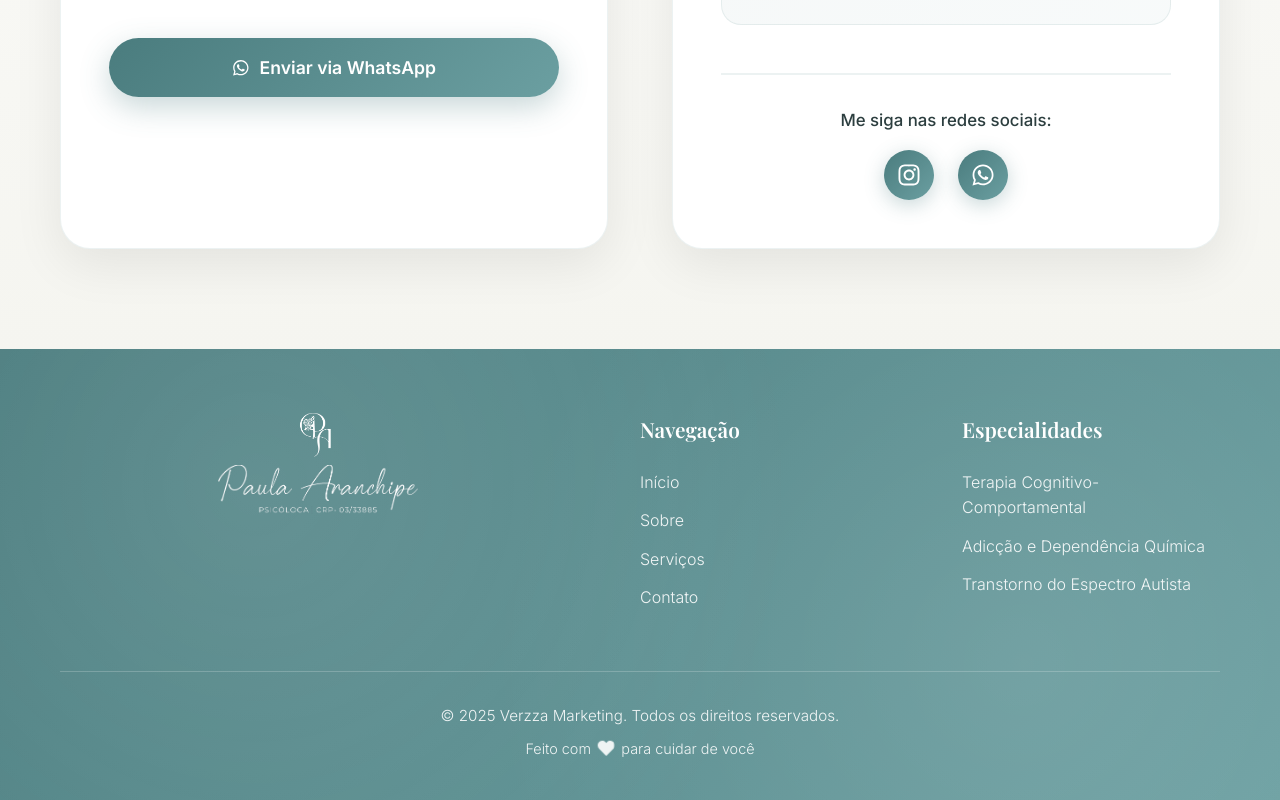
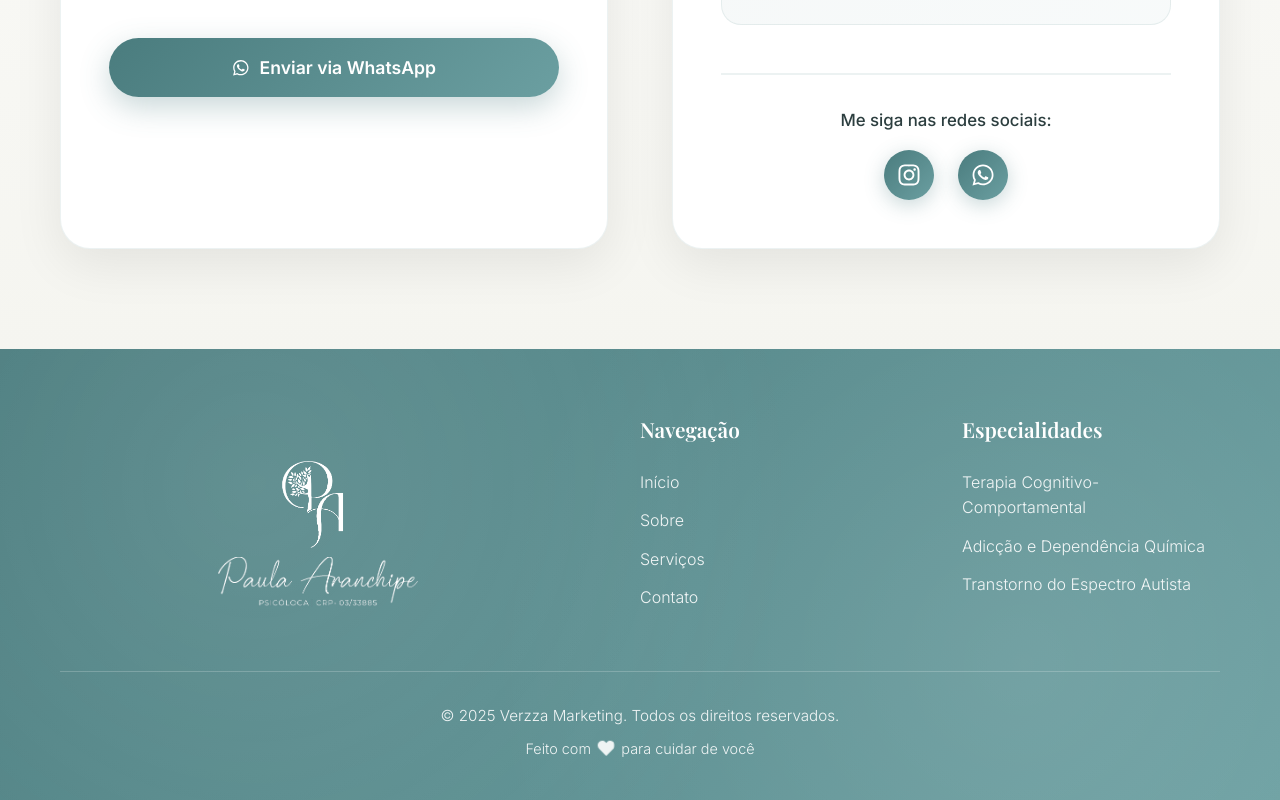
Before and after one commit to MP-oliveira/psicologa-landing, a Next.js app: page / in a window 1280 px wide. Shown: the part 5917-6717 px from the top of the page. Built offline with nearby package versions, Linux system fonts and the light colour scheme.

Commit message:
🎨 Footer: Logo maior e posicionamento ajustado
✨ Ajustes na logo:
- logoImg aumentada de 60x60 para 120x120 (dobro do tamanho)
- Div da logo descida com margin-top: 2rem e padding-top: 1rem
- Logo muito mais visível e bem posicionada
- Mantém proporção com logoTexto

```diff
--- a/components/sections/Footer.js
+++ b/components/sections/Footer.js
@@ -14,8 +14,8 @@ export default function Footer() {
               <Image
                 src="/images/logoImg.png"
                 alt="Logo Paula Aranchipe"
-                width={60}
-                height={60}
+                width={120}
+                height={120}
                 style={{ objectFit: 'contain' }}
               />
               <Image
--- a/styles/Footer.module.css
+++ b/styles/Footer.module.css
@@ -39,6 +39,8 @@
   align-items: center;
   justify-content: center;
   gap: 0.5rem;
+  margin-top: 2rem;
+  padding-top: 1rem;
 }
 
 .crp {
```
